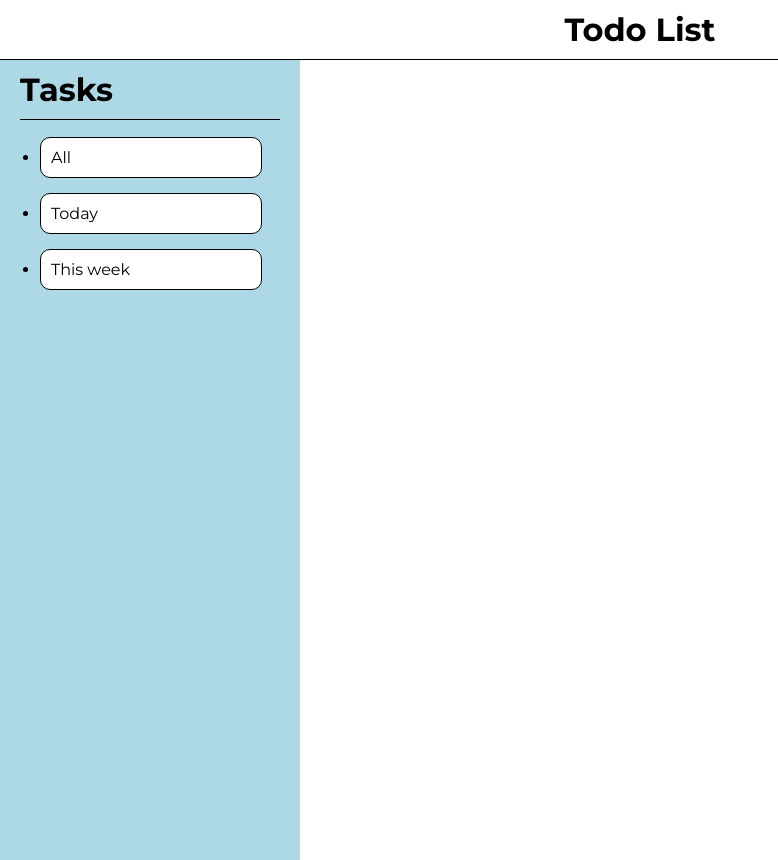
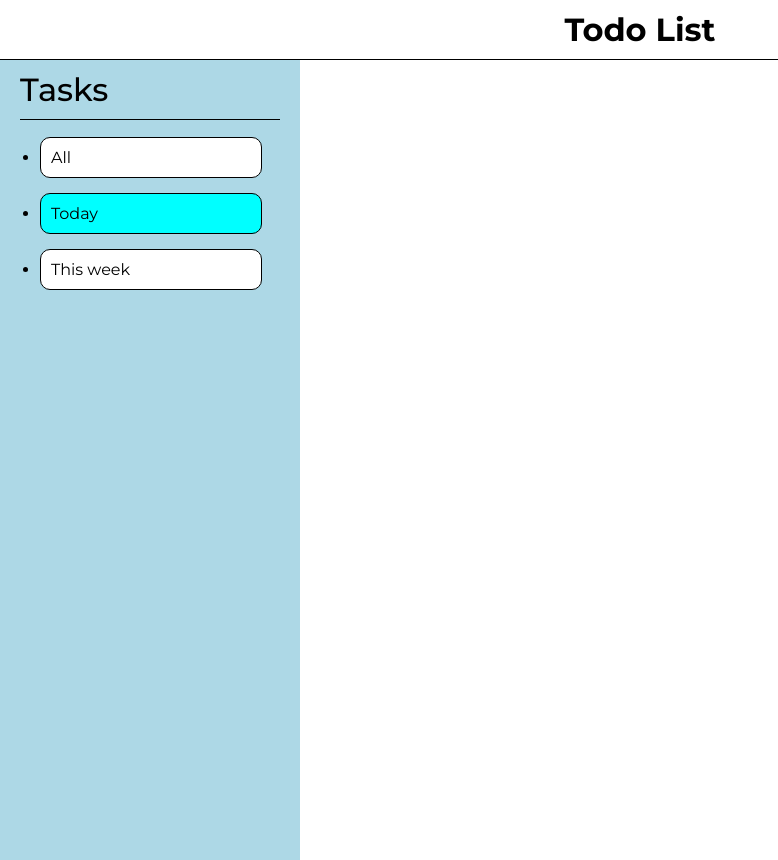
Before and after one commit to lteh0002/todo-list, a plain HTML site: page index.html in a window 1280 px wide. In both pictures the pointer is over the element 150 px from the left and 205 px from the top of the page. Shown: the whole page, without its empty margins (0-778 px from the left). Drawn offline with Linux system fonts and the light colour scheme.

Commit message:
Added pointer and hover feature on sidebar

```diff
--- a/style.css
+++ b/style.css
@@ -32,7 +32,7 @@
 
 .task-title {
     padding: 10px 20px;
-
+    font-weight: 500;
 }
 
 .date {
@@ -48,3 +48,8 @@
     border-radius: 10px;
     background-color: white;
 }
+
+.date :hover {
+    cursor: pointer;
+    background-color: aqua;
+}
```
